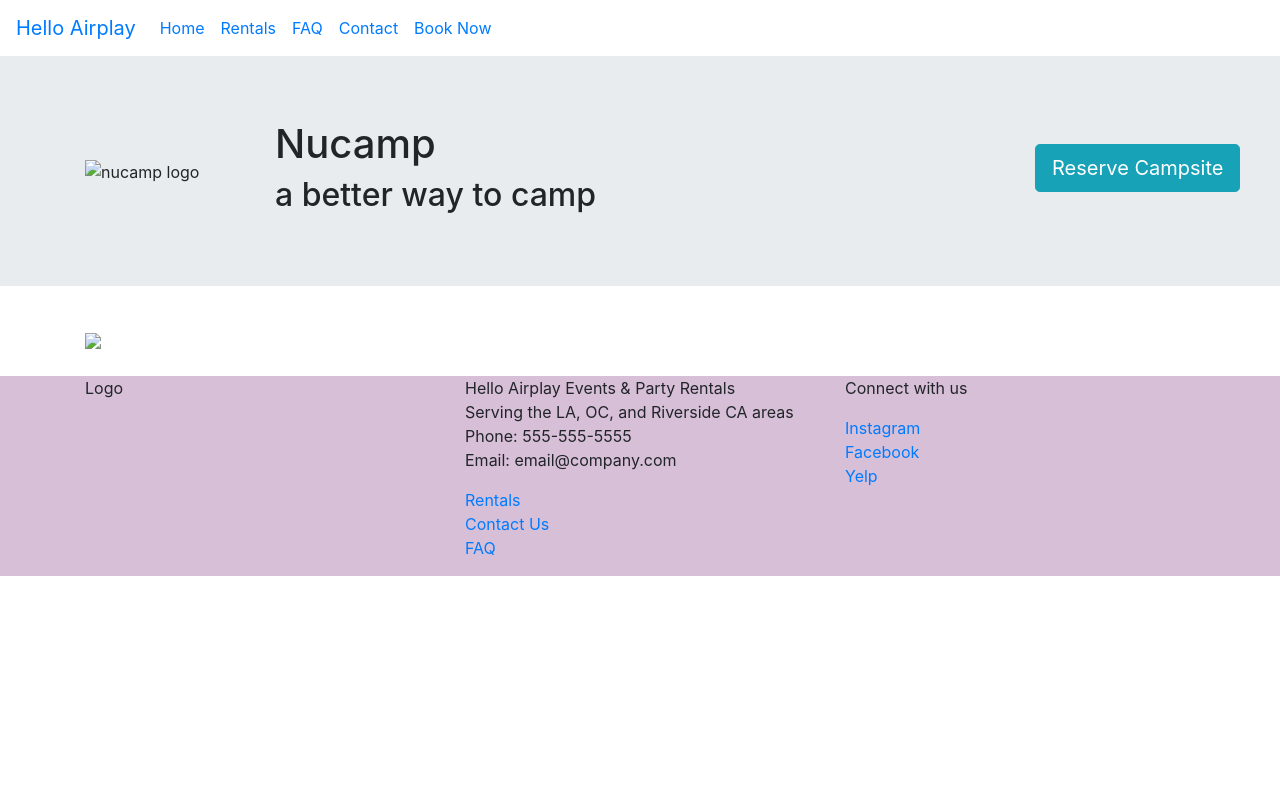
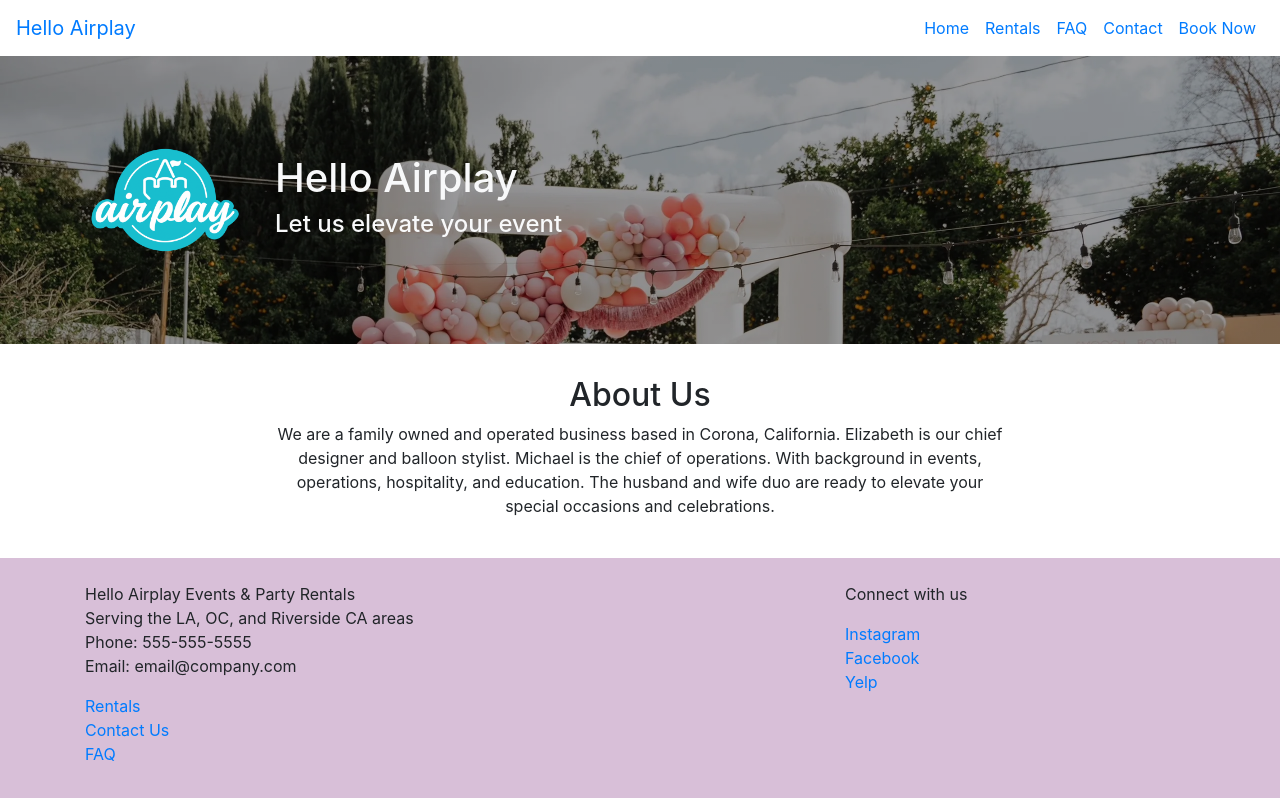
Before and after one commit to secretagentan/project-portfolio, a website: page index.html in a window 1280 px wide. Drawn offline with nearby package versions, Linux system fonts and the light colour scheme.

Commit message:
adds nav, jumbotron, and content container

```diff
--- a/css/styles.scss
+++ b/css/styles.scss
@@ -1,3 +1,12 @@
+$hero-img: url("/img/img-0026.jpg");
+
+.jumbotron {
+    &.hero_img {
+        background-image: linear-gradient(rgba(0, 0, 0, 0.4), rgba(0, 0, 0, 0.4)), $hero-img;
+        background-size: cover;
+    }
+}
+
 .site-footer {
     background: thistle;
 }
--- a/index.html
+++ b/index.html
@@ -21,8 +21,8 @@
     <nav class="navbar navbar-expand-lg">
         <a class="navbar-brand" href="#">Hello Airplay</a>
 
-        <div class="collapse navbar-collapse">
-            <ul class="navbar-nav mr-auto">
+        <div class="collapse navbar-collapse text-right">
+            <ul class="navbar-nav ml-auto">
                 <li class="nav-item active">
                     <a class="nav-link" href="#">Home <span class="sr-only">(current)</span></a>
                 </li>
@@ -40,62 +40,38 @@
                 </li>
             </ul>
         </div>
-
-
     </nav>
 
-
-    <header class="jumbotron jumbotron-fluid">
+    <header class="jumbotron jumbotron-fluid hero_img">
         <div class="container">
             <div class="row">
                 <div class="col-4 col-sm-3 col-md-2 align-self-center">
-                    <img src="img/logo.png" alt="nucamp logo" class="img-fluid" />
+                    <img src="img/logo/hello-airplay-logo-teal.png" alt="airplay logo" class="img-fluid" />
                  </div>
-                <div class="col">
-                    <h1>Nucamp</h1>
-                    <h2>a better way to camp</h2>
-                </div>
-                <div class="col-md-4 col-xl-2 mt-4">
-                    <a role="button" class="btn btn-lg btn-info text-nowrap" id="reserveButton">Reserve Campsite</a>
+                <div class="col-8 text-light align-self-center hero_text">
+                    <h1>Hello Airplay</h1>
+                    <h4>Let us elevate your event</h4>
                 </div>
             </div>
         </div>
     </header>
 
-    <nav class="navbar navbar-expand-sm navbar-dark sticky-top">
-        <div class="container">
-            <a class="navbar-brand" href="#"><img src="img/logo.png" alt="nucamp logo" height="30" width="30" /></a>
-            <button class="navbar-toggler" type="button" data-toggle="collapse" data-target="#nucampNavbar">
-                <span class="navbar-toggler-icon"></span>
-            </button>
-            <div class="collapse navbar-collapse" id="nucampNavbar">
-                <ul class="navbar-nav">
-                    <li class="nav-item active"><a class="nav-link" href="#"><i class="fa fa-home fa-lg"></i> Home</a></li>
-                    <li class="nav-item"><a class="nav-link" href="aboutus.html"><i class="fa fa-info fa-lg"></i> About</a></li>
-                    <li class="nav-item"><a class="nav-link" href="#"><i class="fa fa-list fa-lg"></i> Sites</a></li>
-                    <li class="nav-item"><a class="nav-link" href="contactus.html"><i class="fa fa-address-card fa-lg"></i> Contact</a></li>
-                </ul>
-                <span class="navbar-text ml-auto">
-                    <a role="button" id="loginButton">
-                        <i class="fa fa-sign-in"></i> Login
-                    </a>
-                </span>
+    <div class="container">
+        <div class="row">
+            <div class="col-md-8 mx-auto pb-4 text-center">
+                <h2>About Us</h2>
+                <p>We are a family owned and operated business based in Corona, California. Elizabeth is our chief designer and balloon stylist. Michael is the chief of operations. With background in events, operations, hospitality, and education. The husband and wife duo are ready to elevate your special occasions and celebrations.</p>
             </div>
         </div>
-    </nav>
-
-    <div class="container">
-
     </div>
 
     <footer class="site-footer">
         <div class="container">
-            <div class="row">
-                <div class="col-md-4">
-                    <p>Logo</p>
-                </div>
-
-                <div class="col-md-4">
+            <div class="row py-4">
+                <!-- <div class="col-md-4 align-self-center">
+                    <img src="img/logo/hello-airplay-logo-white-sm.png" alt="airplay logo" class="img-fluid" />
+                 </div> -->
+                <div class="col-md-8">
                     <ul class="list-unstyled">
                         <li>Hello Airplay Events & Party Rentals</li>
                         <li>Serving the LA, OC, and Riverside CA areas</li>
@@ -112,9 +88,9 @@
                 <div class="col-md-4">
                     <p>Connect with us</p>
                     <ul class="list-unstyled">
-                        <li><a href="#">Instagram</a></li>
-                        <li><a href="#">Facebook</a></li>
-                        <li><a href="#">Yelp</a></li>
+                        <li><a href="https://www.instagram.com/hello_airplay/" target="_blank">Instagram</a></li>
+                        <li><a href="https://www.facebook.com/helloairplay/" target="_blank">Facebook</a></li>
+                        <li><a href="https://www.yelp.com/biz/airplay-corona-3" target="_blank">Yelp</a></li>
                     </ul>
                 </div>
             </div>
```
Also changed, not shown: css/styles.css, img/img-0026.jpg (added), img/logo/hello-airplay-logo-teal.png (added), img/logo/hello-airplay-logo-white-sm.png (added).
